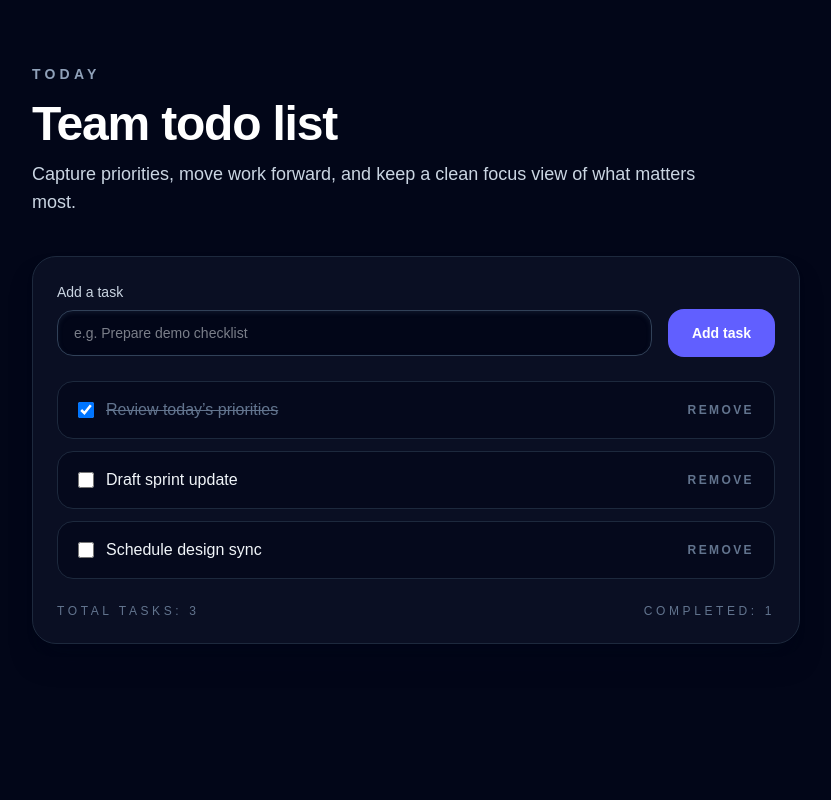
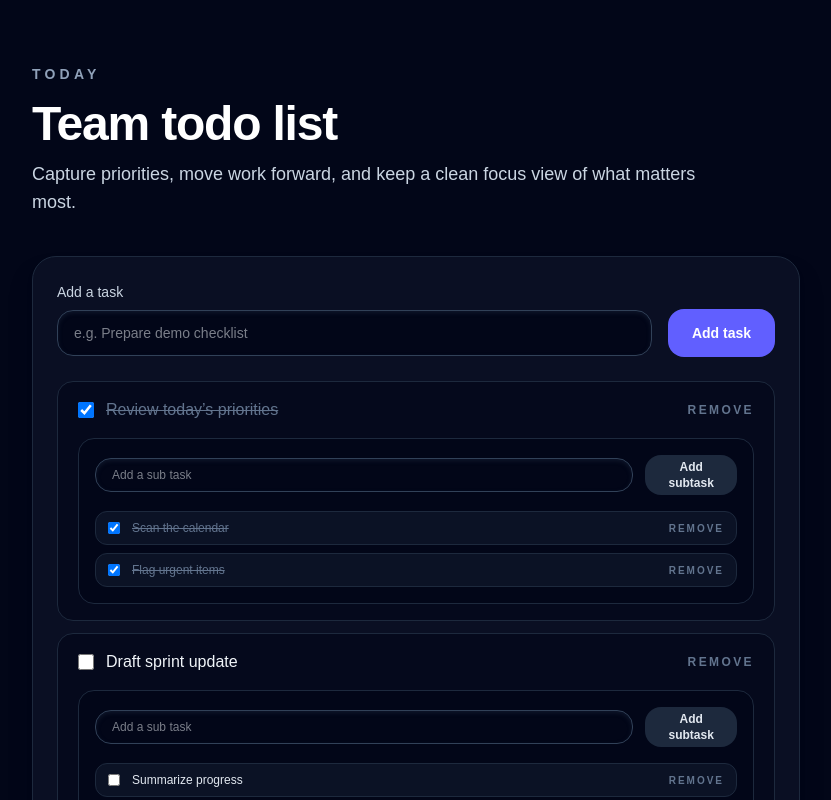
Before and after one commit to hh-cheng/agent-test, a Next.js app: page / in a window 1280 px wide. Shown: the top 800 px of the page, without its empty margins (224-1055 px from the left). Built offline with nearby package versions, Linux system fonts and the light colour scheme.

Commit message:
feat: add subtasks to todos

```diff
--- a/app/page.tsx
+++ b/app/page.tsx
@@ -1,22 +1,51 @@
 'use client'
 
 import { useMemo, useState } from 'react'
+
+type Subtask = {
+  id: string
+  title: string
+  completed: boolean
+}
 
 type Todo = {
   id: string
   title: string
   completed: boolean
+  subtasks: Subtask[]
 }
 
 const initialTodos: Todo[] = [
-  { id: 't1', title: 'Review today’s priorities', completed: true },
-  { id: 't2', title: 'Draft sprint update', completed: false },
-  { id: 't3', title: 'Schedule design sync', completed: false },
+  {
+    id: 't1',
+    title: 'Review today’s priorities',
+    completed: true,
+    subtasks: [
+      { id: 't1-s1', title: 'Scan the calendar', completed: true },
+      { id: 't1-s2', title: 'Flag urgent items', completed: true },
+    ],
+  },
+  {
+    id: 't2',
+    title: 'Draft sprint update',
+    completed: false,
+    subtasks: [
+      { id: 't2-s1', title: 'Summarize progress', completed: false },
+      { id: 't2-s2', title: 'List blockers', completed: false },
+    ],
+  },
+  {
+    id: 't3',
+    title: 'Schedule design sync',
+    completed: false,
+    subtasks: [{ id: 't3-s1', title: 'Share agenda', completed: false }],
+  },
 ]
 
 export default function Home() {
   const [todos, setTodos] = useState<Todo[]>(initialTodos)
   const [newTodo, setNewTodo] = useState('')
+  const [subtaskDrafts, setSubtaskDrafts] = useState<Record<string, string>>({})
 
   const completedCount = useMemo(
     () => todos.filter((todo) => todo.completed).length,
@@ -35,6 +64,7 @@ export default function Home() {
         id: `t${Date.now()}`,
         title: trimmed,
         completed: false,
+        subtasks: [],
       },
       ...prev,
     ])
@@ -51,6 +81,68 @@ export default function Home() {
 
   const deleteTodo = (id: string) => {
     setTodos((prev) => prev.filter((todo) => todo.id !== id))
+  }
+
+  const updateSubtaskDraft = (id: string, value: string) => {
+    setSubtaskDrafts((prev) => ({ ...prev, [id]: value }))
+  }
+
+  const addSubtask = (todoId: string) => {
+    const trimmed = (subtaskDrafts[todoId] ?? '').trim()
+    if (!trimmed) {
+      return
+    }
+
+    setTodos((prev) =>
+      prev.map((todo) =>
+        todo.id === todoId
+          ? {
+              ...todo,
+              subtasks: [
+                {
+                  id: `${todoId}-${Date.now()}`,
+                  title: trimmed,
+                  completed: false,
+                },
+                ...todo.subtasks,
+              ],
+            }
+          : todo,
+      ),
+    )
+    setSubtaskDrafts((prev) => ({ ...prev, [todoId]: '' }))
+  }
+
+  const toggleSubtask = (todoId: string, subtaskId: string) => {
+    setTodos((prev) =>
+      prev.map((todo) =>
+        todo.id === todoId
+          ? {
+              ...todo,
+              subtasks: todo.subtasks.map((subtask) =>
+                subtask.id === subtaskId
+                  ? { ...subtask, completed: !subtask.completed }
+                  : subtask,
+              ),
+            }
+          : todo,
+      ),
+    )
+  }
+
+  const deleteSubtask = (todoId: string, subtaskId: string) => {
+    setTodos((prev) =>
+      prev.map((todo) =>
+        todo.id === todoId
+          ? {
+              ...todo,
+              subtasks: todo.subtasks.filter(
+                (subtask) => subtask.id !== subtaskId,
+              ),
+            }
+          : todo,
+      ),
+    )
   }
 
   return (
@@ -108,8 +200,9 @@ export default function Home() {
               todos.map((todo) => (
                 <div
                   key={todo.id}
-                  className="flex flex-col gap-3 rounded-2xl border border-slate-800 bg-slate-950/60 px-5 py-4 sm:flex-row sm:items-center sm:justify-between"
+                  className="flex flex-col gap-4 rounded-2xl border border-slate-800 bg-slate-950/60 px-5 py-4"
                 >
+                  <div className="flex flex-col gap-3 sm:flex-row sm:items-center sm:justify-between">
                     <label className="flex items-start gap-3 text-sm sm:text-base">
                       <input
                         type="checkbox"
@@ -135,6 +228,69 @@ export default function Home() {
                       Remove
                     </button>
                   </div>
+
+                  <div className="rounded-2xl border border-slate-800 bg-slate-950 px-4 py-4">
+                    <div className="flex flex-col gap-3 sm:flex-row sm:items-center">
+                      <input
+                        value={subtaskDrafts[todo.id] ?? ''}
+                        onChange={(event) =>
+                          updateSubtaskDraft(todo.id, event.target.value)
+                        }
+                        placeholder="Add a sub task"
+                        className="w-full rounded-2xl border border-slate-700 bg-slate-950 px-4 py-2 text-xs text-slate-100 shadow-inner shadow-slate-900 outline-none transition focus:border-indigo-400 focus:ring-2 focus:ring-indigo-500/40"
+                      />
+                      <button
+                        type="button"
+                        onClick={() => addSubtask(todo.id)}
+                        className="inline-flex h-10 items-center justify-center rounded-2xl bg-slate-800 px-4 text-xs font-semibold text-slate-200 transition hover:bg-slate-700"
+                      >
+                        Add subtask
+                      </button>
+                    </div>
+
+                    <div className="mt-4 flex flex-col gap-2">
+                      {todo.subtasks.length === 0 ? (
+                        <p className="text-xs text-slate-500">
+                          No subtasks yet. Break it down to keep moving.
+                        </p>
+                      ) : (
+                        todo.subtasks.map((subtask) => (
+                          <div
+                            key={subtask.id}
+                            className="flex items-center justify-between rounded-xl border border-slate-800 bg-slate-900/70 px-3 py-2"
+                          >
+                            <label className="flex items-center gap-3 text-xs">
+                              <input
+                                type="checkbox"
+                                checked={subtask.completed}
+                                onChange={() =>
+                                  toggleSubtask(todo.id, subtask.id)
+                                }
+                                className="h-3 w-3 rounded border-slate-600 bg-slate-900 text-indigo-500 focus:ring-indigo-500"
+                              />
+                              <span
+                                className={
+                                  subtask.completed
+                                    ? 'text-slate-500 line-through'
+                                    : 'text-slate-200'
+                                }
+                              >
+                                {subtask.title}
+                              </span>
+                            </label>
+                            <button
+                              type="button"
+                              onClick={() => deleteSubtask(todo.id, subtask.id)}
+                              className="text-[10px] font-semibold uppercase tracking-[0.2em] text-slate-500 transition hover:text-rose-300"
+                            >
+                              Remove
+                            </button>
+                          </div>
+                        ))
+                      )}
+                    </div>
+                  </div>
+                </div>
               ))
             )}
           </div>
```
Lines whose indentation alone changed are shown as unchanged.
